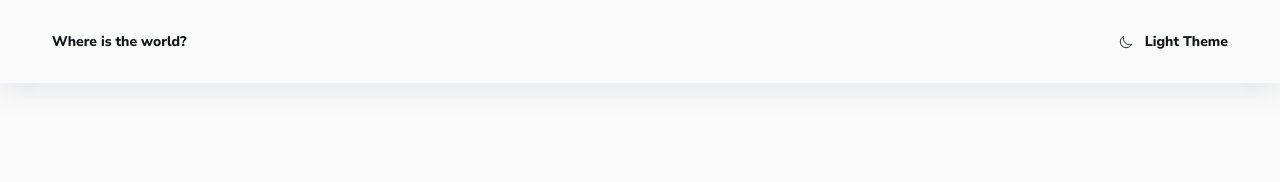
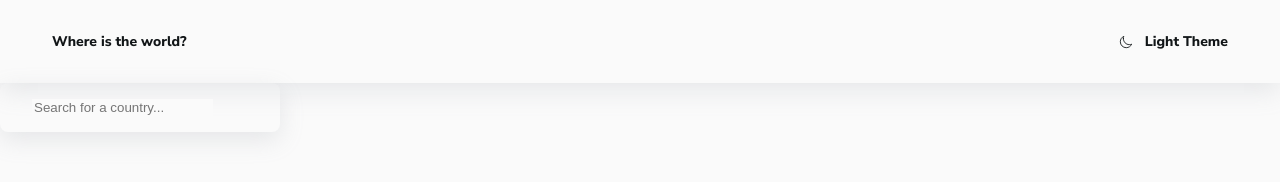
Before and after one commit to LiquidDemAn/countries-app, a React (Create React App) app: page / in a window 1280 px wide. Shown: the top 182 px of the page. Built offline with nearby package versions, Linux system fonts and the light colour scheme.

Commit message:
created controls component

```diff
--- a/src/App.tsx
+++ b/src/App.tsx
@@ -1,9 +1,11 @@
+import { Controls } from './components/controls';
 import { Header } from './components/header';
 
 function App() {
 	return (
 		<>
 			<Header />
+      <Controls/>
 		</>
 	);
 }
--- /dev/null
+++ b/src/components/controls/controls.tsx
@@ -0,0 +1,5 @@
+import { Search } from '../search';
+
+export const Controls = () => {
+	return <Search />;
+};
--- /dev/null
+++ b/src/components/controls/index.ts
@@ -0,0 +1 @@
+export { Controls } from './controls';
```
